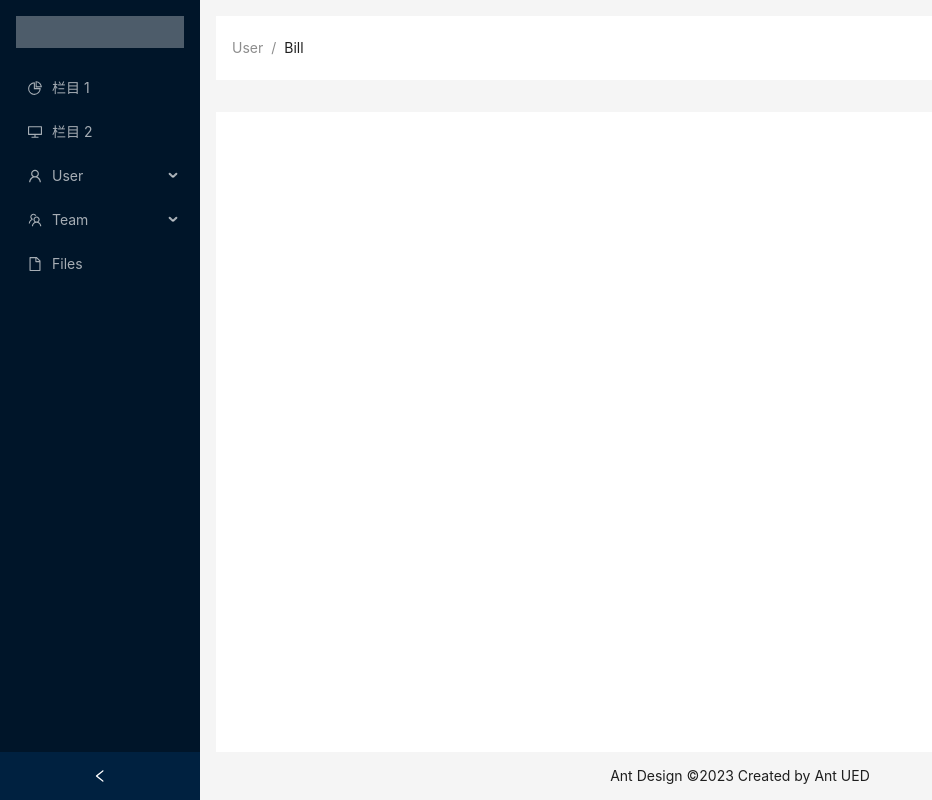
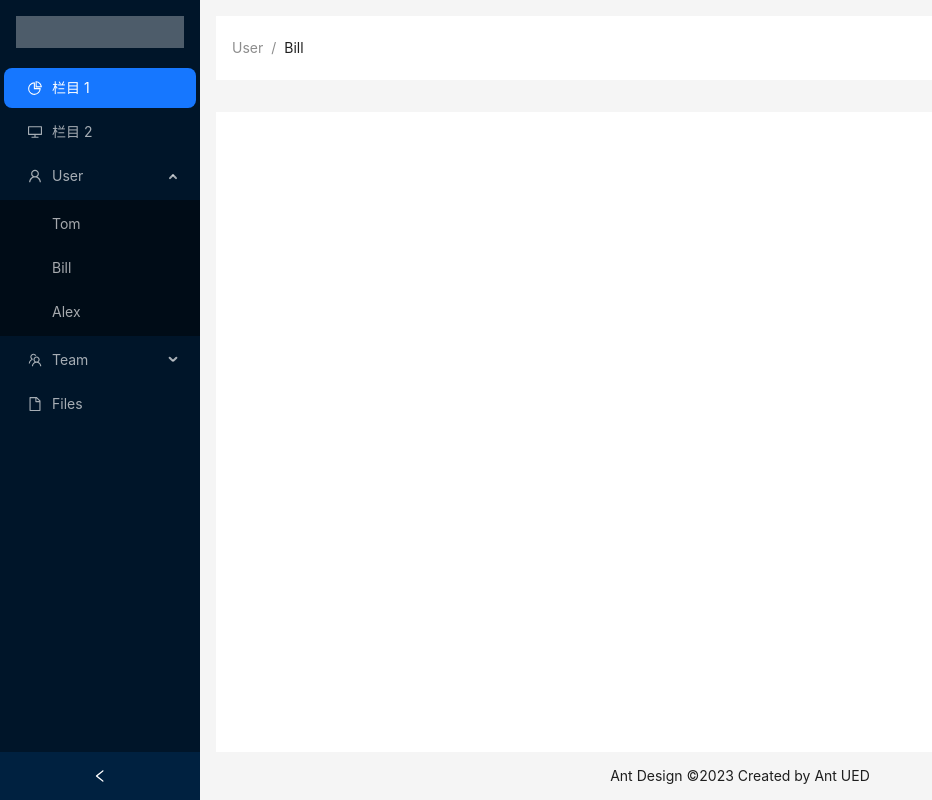
Before and after one commit to nianmengwuling/react-vite-project, a React (Vite) app: page /home in a window 1280 px wide. Shown: the whole page, without its empty margins (0-932 px from the left). Built offline with nearby package versions, Linux system fonts and the light colour scheme.

Commit message:
折叠收起

```diff
--- a/src/views/Home.tsx
+++ b/src/views/Home.tsx
@@ -8,7 +8,7 @@ import {
 } from '@ant-design/icons';
 import type { MenuProps } from 'antd';
 import { Breadcrumb, Layout, Menu, theme } from 'antd';
-import { useNavigate,Outlet } from "react-router-dom"
+import { useNavigate, Outlet } from "react-router-dom"
 
 const { Header, Content, Footer, Sider } = Layout;
 
@@ -31,12 +31,12 @@ function getItem(
 const items: MenuItem[] = [
     getItem('栏目 1', '/page1', <PieChartOutlined />),
     getItem('栏目 2', '/page2', <DesktopOutlined />),
-    getItem('User', 'sub1', <UserOutlined />, [
+    getItem('User', 'page3', <UserOutlined />, [
         getItem('Tom', '3'),
         getItem('Bill', '4'),
         getItem('Alex', '5'),
     ]),
-    getItem('Team', 'sub2', <TeamOutlined />, [getItem('Team 1', '6'), getItem('Team 2', '8')]),
+    getItem('Team', 'page4', <TeamOutlined />, [getItem('Team 1', '6'), getItem('Team 2', '8')]),
     getItem('Files', '9', <FileOutlined />),
 ];
 
@@ -45,19 +45,37 @@ const View: React.FC = () => {
     const {
         token: { colorBgContainer },
     } = theme.useToken();
+
     const NavigateTo = useNavigate();
 
-    /* 左边栏菜单点击事件 */
+    /* 左边栏菜单点击事件，跳转选项卡 */
     const menuClick = (e: { key: string }) => {
         NavigateTo(e.key)
     };
+    //默认当前展开page3
+    const [openKeys, setOpenKeys] = useState(['page3']);
+    /* 点击折叠选项时，另一个折叠项自动收起 */
+    const handleOpenChange = (keys: string[]) => {
+        console.log(keys);
+        /* 有3和4两个折叠page，点哪个它就在数组最后一个。比如点3，那就是[4,3]
+           根据索引，所以length-1就是3的索引
+        */
+        setOpenKeys([keys[keys.length - 1]]);
+    }
 
     return (
         <Layout style={{ minHeight: '100vh' }}>
             {/* 左边栏 */}
             <Sider collapsible collapsed={collapsed} onCollapse={(value) => setCollapsed(value)}>
                 <div className="demo-logo-vertical" />
-                <Menu theme="dark" defaultSelectedKeys={['1']} mode="inline" items={items} onClick={menuClick} />
+                <Menu
+                    theme="dark"
+                    defaultSelectedKeys={['/page1']}
+                    mode="inline" items={items}
+                    onClick={menuClick}
+                    onOpenChange={handleOpenChange}//展开和回收事件
+                    openKeys={openKeys}//当前展开的数组选项
+                />
             </Sider>
             {/* 右边栏 */}
             <Layout>
@@ -72,7 +90,7 @@ const View: React.FC = () => {
                 {/* 内容 */}
                 <Content style={{ margin: '16px 16px 0', padding: 24, minHeight: 360, background: colorBgContainer }}>
                     {/* 窗口 */}
-                    <Outlet/>
+                    <Outlet />
                 </Content>
                 {/* 尾部 */}
                 <Footer style={{ textAlign: 'center', padding: "0", lineHeight: "48px" }}>Ant Design ©2023 Created by Ant UED</Footer>
```
